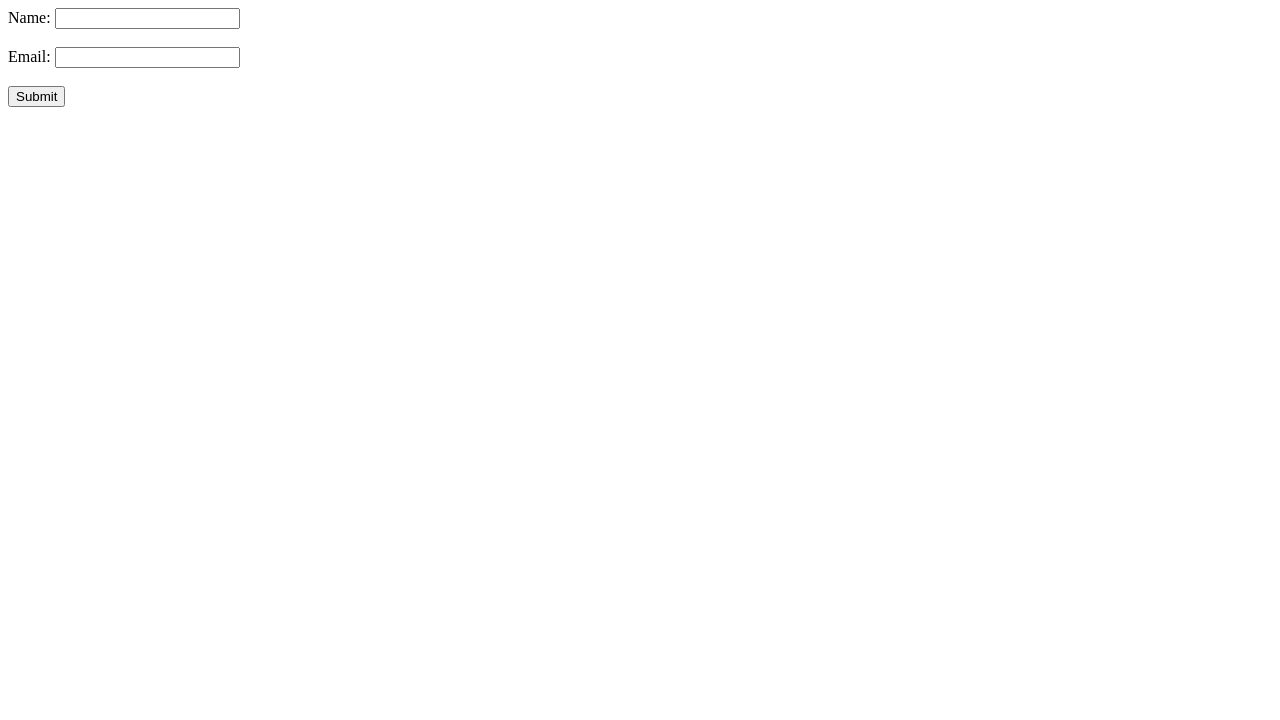
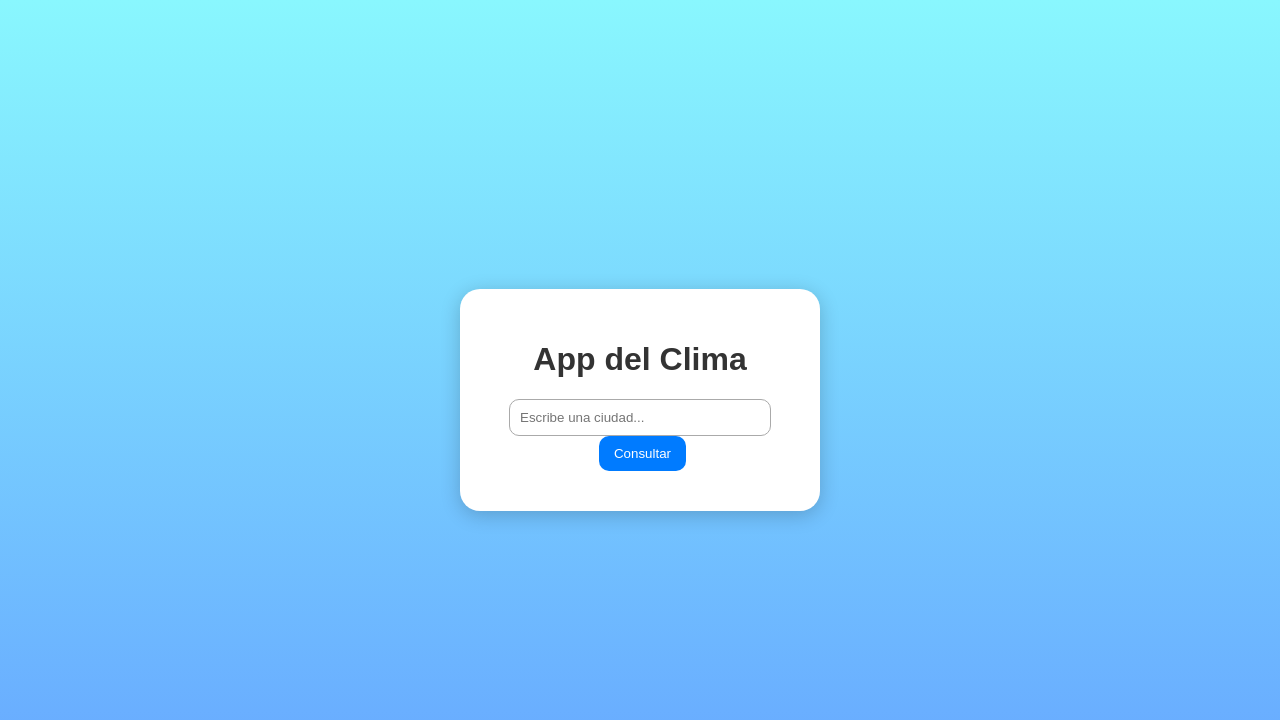
Before and after one commit to Camilandia20/parcial-web-1, a plain HTML site: page index.html in a window 1280 px wide. Drawn offline with Linux system fonts and the light colour scheme.

Commit message:
Se agregó la app de clima, juan vasquez, grupo1

```diff
--- a/index.html
+++ b/index.html
@@ -1,18 +1,21 @@
 <!DOCTYPE html>
-<html lang="en">
+<html lang="es">
 <head>
-    <meta charset="UTF-8">
-    <meta name="viewport" content="width=device-width, initial-scale=1.0">
-    <title>Bla bla</title>
+  <meta charset="UTF-8">
+  <meta name="viewport" content="width=device-width, initial-scale=1.0">
+  <title>App del Clima</title>
+  <link rel="stylesheet" href="style.css">
 </head>
 <body>
-    <form action="/submit" method="post">
-        <label for="name">Name:</label>
-        <input type="text" id="name" name="name" required>
-        <br><br>
-        <label for="email">Email:</label>
-        <input type="email" id="email" name="email" required>
-        <br><br>
-        <input type="submit" value="Submit">
+  <div class="contenedor">
+    <h1>App del Clima</h1>
+    <input type="text" id="ciudad" placeholder="Escribe una ciudad...">
+    <button onclick="buscarClima()">Consultar</button>
+
+    <div id="resultado"></div>
+    <div id="error"></div>
+  </div>
+
+  <script src="script.js"></script>
 </body>
 </html>
--- /dev/null
+++ b/script.js
@@ -0,0 +1,35 @@
+// Usa tu propia clave de WeatherAPI
+const API_KEY = "c4ca19936fb749869bb145417251410";
+
+async function buscarClima() {
+  const ciudad = document.getElementById("ciudad").value.trim();
+  const resultado = document.getElementById("resultado");
+  const errorDiv = document.getElementById("error");
+  resultado.innerHTML = "";
+  errorDiv.textContent = "";
+
+  if (!ciudad) {
+    errorDiv.textContent = "Por favor, escribe una ciudad.";
+    return;
+  }
+
+  try {
+    const url = `https://api.weatherapi.com/v1/current.json?key=${API_KEY}&q=${encodeURIComponent(ciudad)}&lang=es`;
+    const respuesta = await fetch(url);
+    const datos = await respuesta.json();
+
+    if (datos.error) {
+      errorDiv.textContent = "No se encontró la ciudad.";
+      return;
+    }
+
+    resultado.innerHTML = `
+      <h2>${datos.location.name}, ${datos.location.country}</h2>
+      <img src="https:${datos.current.condition.icon}" alt="icono del clima">
+      <p><strong>${datos.current.temp_c}°C</strong></p>
+      <p>${datos.current.condition.text}</p>
+    `;
+  } catch (error) {
+    errorDiv.textContent = "Hubo un problema con la conexión...";
+  }
+}
--- /dev/null
+++ b/style.css
@@ -0,0 +1,60 @@
+body {
+  font-family: "Poppins", sans-serif;
+  background: linear-gradient(to bottom, #89f7fe, #66a6ff);
+  color: #333;
+  text-align: center;
+  min-height: 100vh;
+  display: flex;
+  justify-content: center;
+  align-items: center;
+  margin: 0;
+}
+
+.contenedor {
+  background: white;
+  padding: 30px;
+  border-radius: 20px;
+  box-shadow: 0 4px 20px rgba(0,0,0,0.2);
+  width: 300px;
+}
+
+input {
+  width: 80%;
+  padding: 10px;
+  border-radius: 10px;
+  border: 1px solid #aaa;
+  outline: none;
+}
+
+button {
+  background: #007bff;
+  color: white;
+  border: none;
+  padding: 10px 15px;
+  border-radius: 10px;
+  margin-left: 5px;
+  cursor: pointer;
+}
+
+button:hover {
+  background: #0056b3;
+}
+
+#resultado img {
+  width: 100px;
+  height: 100px;
+}
+
+#error {
+  color: red;
+  margin-top: 10px;
+}
+
+@media (max-width: 480px) {
+  .contenedor {
+    width: 90%;
+  }
+  input {
+    width: 70%;
+  }
+}
```
Also changed, not shown: 2 other files.
